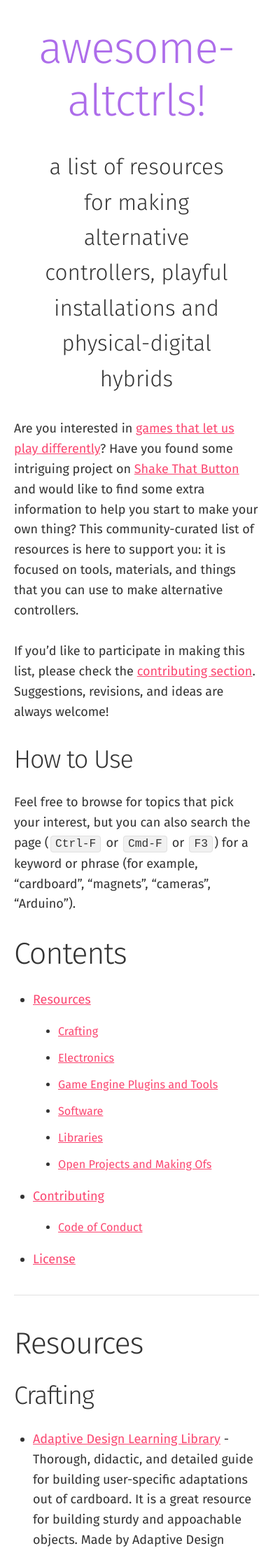
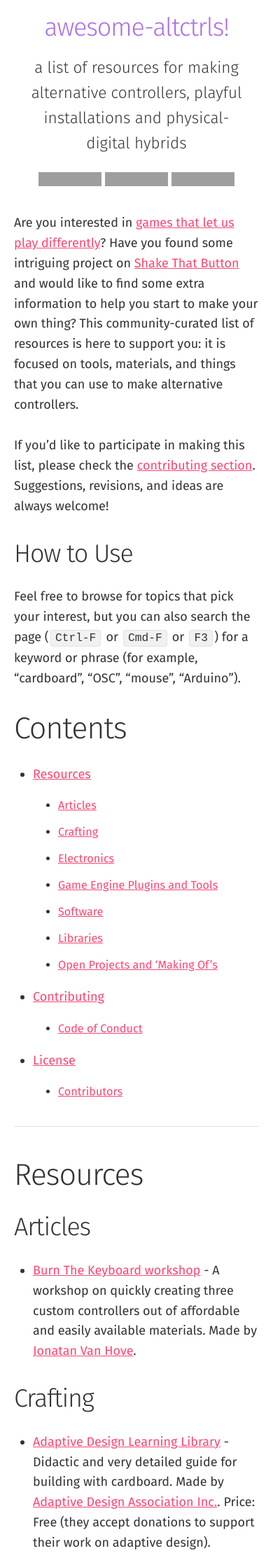
Before and after one commit to enricllagostera/altctrls-info, a Jekyll site: the page built from docs/index.md, in a window 390 px wide. Shown: the top 2219 px of the page at 70% size. Built offline with Jekyll 4.4.1, drawn with Linux system fonts in a browser that asks for light colours; some web fonts are replaced; some of the changed text lies outside the part shown; grey boxes are pictures that could not be loaded.

Commit message:
test with main readme

```diff
--- a/docs/_includes/head.html
+++ b/docs/_includes/head.html
@@ -12,6 +12,8 @@
 
   <link rel="icon" type="image/x-icon" href="{{ "/favicon.ico" | prepend: site.baseurl }}" />
 
+  <meta name="theme-color" content="#ad6dea">
+
   {% if jekyll.environment == "production" and site.google_analytics %}
   {% include google-analytics.html %}
   {% endif %}
--- a/docs/assets/style.scss
+++ b/docs/assets/style.scss
@@ -67,3 +67,32 @@ li {
 ul {
     margin-left: 1.5em;
 }
+
+.badges {
+    text-align: center;
+}
+
+.button.button-primary.contribution-btn {
+    background-color: #ad6dea;
+    border-color: #ad6dea;
+}
+
+@media (max-width: 550px) {
+    .intro-line {
+        font-family: 'Fira Sans', sans-serif;
+        font-size: 1.25em;
+        font-weight: 300;
+        text-align: center;
+        padding: 0 1em 0 1em;
+        margin: 0 0 1em 0;
+        text-transform: lowercase;
+    }
+
+    h1 {
+        font-size: 2em;
+        text-transform: lowercase;
+        margin: .5em 0 .5em 0;
+        color: #ad6dea;
+        text-align: center;
+    }
+}
--- a/docs/index.md
+++ b/docs/index.md
@@ -5,81 +5,97 @@ layout: default
 {{ site.description }}
 {: .intro-line}
 
+[![Awesome](https://awesome.re/badge.svg)](https://awesome.re) [![Issues](https://img.shields.io/github/issues/bevacqua/awesome-badges.svg)](https://github.com/enricllagostera/awesome-altctrls/issues) [![GitHub Stars](https://img.shields.io/github/stars/enricllagostera/awesome-altctrls.svg?style=social&label=Star)](https://github.com/enricllagostera/awesome-altctrls) <br/>
+{: .badges}
+
 Are you interested in [games that let us play differently](http://shakethatbutton.com/about-alternative-controllers/)? Have you found some intriguing project on [Shake That Button](http://shakethatbutton.com/) and would like to find some extra information to help you start to make your own thing? This community-curated list of resources is here to support you: it is focused on tools, materials, and things that you can use to make alternative controllers.
 
 If you'd like to participate in making this list, please check the [contributing section](#contributing). Suggestions, revisions, and ideas are always welcome!
 
 ### How to Use
 
-Feel free to browse for topics that pick your interest, but you can also search the page (`Ctrl-F` or `Cmd-F` or `F3`) for a keyword or phrase (for example, "cardboard", "magnets", "cameras", "Arduino").
+Feel free to browse for topics that pick your interest, but you can also search the page (`Ctrl-F` or `Cmd-F` or `F3`) for a keyword or phrase (for example, "cardboard", "OSC", "mouse", "Arduino").
 
 ## Contents <!-- omit in toc -->
 
 - [Resources](#resources)
+  - [Articles](#articles)
   - [Crafting](#crafting)
   - [Electronics](#electronics)
   - [Game Engine Plugins and Tools](#game-engine-plugins-and-tools)
   - [Software](#software)
   - [Libraries](#libraries)
-  - [Open Projects and Making Ofs](#open-projects-and-making-ofs)
+  - [Open Projects and 'Making Of's](#open-projects-and-making-ofs)
 - [Contributing](#contributing)
   - [Code of Conduct](#code-of-conduct)
 - [License](#license)
+  - [Contributors](#contributors)
 
 ---
 
 ## Resources
 
+### Articles
+
+- [Burn The Keyboard workshop](https://joon.be/portfolio/burn-the-keyboard/) - A workshop on quickly creating three custom controllers out of affordable and easily available materials. Made by [Jonatan Van Hove](https://joon.be/).
+
 ### Crafting
 
-- [Adaptive Design Learning Library](https://www.adaptivedesign.org/learning-library) - Thorough, didactic, and detailed guide for building user-specific adaptations out of cardboard. It is a great resource for building sturdy and appoachable objects. Made by Adaptive Design Association Inc. Price: Free.
-- [PVC Construction](https://www.instructables.com/id/PVC-101/) - Very practical guide about constructing things with PVC pipes: a lightweight and affordable material. Made by trevormates.
-- [Recipes for conductive and non-conductive dough](https://squishycircuits.com/pages/dough-recipes) - You can use these to create soft surfaces and malleable circuits for your games. Made by Squishy Circuits. Price: Free.
+- [Adaptive Design Learning Library](https://www.adaptivedesign.org/learning-library) - Didactic and very detailed guide for building with cardboard. Made by [Adaptive Design Association Inc.](https://www.adaptivedesign.org/). Price: Free (they accept donations to support their work on adaptive design).
+- [PVC Construction](https://www.instructables.com/id/PVC-101/) - Very practical guide about constructing things with PVC pipes: a lightweight and affordable material. Made by [trevormates](https://www.instructables.com/member/trevormates/). Price: Free. License: CC-BY-NC-SA.
+- [Recipes for conductive and non-conductive dough](https://squishycircuits.com/pages/dough-recipes) - You can use these to create soft surfaces and malleable circuits for your games. Made by [Squishy Circuits](https://squishycircuits.com/). Price: Free.
 - [Worbla](http://www.cosplaysupplies.com/store.php?p=WOBA1) - This is a thermoplastic used often for making costumes and cosplay props. It can be hand-molded when heated and is easy to prime and finish. Price: 29 USD for a small sheet.
 - [The Complete and Utter Beginner’s Guide to Worbla](https://www.worbla.com/?p=8020) - A guide on safety procedures and how to use Worbla. Made by Worbla.
 
 ### Electronics
 
 - [All About Circuits](https://www.allaboutcircuits.com/textbook/) - A website with texbooks, video lectures and a variety of materials about electronics. Made by EETech. Price: Free.
-- [Arduino Uno](https://store.arduino.cc/usa/arduino-uno-rev3) - A versatile board that has a good balance between number of connections, simplicity, and tons of libraries, examples, and compatible platforms. Made by Arduino. Price: 22 USD. License: open-source hardware.
-- Conductive thread resources.
-- [Makey Makey](https://makeymakey.com/) - A board that turns low-current connections into keypresses and mouse events, without changing any software. Great for turning bananas into keyboards! Made by JoyLabz. Price: 50 USD. License: Proprietary.
+- [Arduino Uno](https://store.arduino.cc/usa/arduino-uno-rev3) - A versatile board that has a good balance between number of connections, simplicity, and tons of libraries, examples, and compatible platforms. Made by [Arduino](https://www.arduino.cc/). Price: 22 USD. License: open-source hardware.
+- [Makey Makey](https://makeymakey.com/) - A board that turns low-current connections into keypresses and mouse events, without changing any software. Great for turning bananas into keyboards! Made by [JoyLabz](https://joylabz.com/). Price: 50 USD.
 - [Micro:bit](https://microbit.org/) - A small board with built-in accelerometers, compass and radio. It features a block-based visual programming system and can connect via USB and Bluetooth. Made by BBC. Price: 27 CAD.
-- [Teensy 3.2](https://www.pjrc.com/store/teensy32.html) - A versatile board that can simulate HID (human-interaction devices) and is compatible with many libraries. It features lots of pins in a small size. Made by PJRC. Price: 20 USD.
+- [Teensy 3.2](https://www.pjrc.com/store/teensy32.html) - A versatile board that can simulate HID (human-interaction devices) and is compatible with many libraries. It features lots of pins in a small size. Made by [PJRC](https://www.pjrc.com/). Price: 20 USD.
+- [Touch Board](https://www.bareconductive.com/shop/touch-board/) - A board for capacitive touch (create circuits with no grounding) and distance sensing, compatible with Arduino. Made by [BareConductive](https://www.bareconductive.com/). Price: 53 GBP.
 
 ### Game Engine Plugins and Tools
 
-If you are making a game using some specific game engines, you might be able to use some of the resources below to connect your alternative controller to the software.
+If you are making a game using some specific game engines, you might be able to use some of the resources below to connect your alternative controller to the game engine software.
 
-- Serial Port in Godot game engine.
-- Ardity : A serial port plugin for Unity.
-- Alan Zucconi's Arduino and Unity articles.
+- [Ardity](https://ardity.dwilches.com/) : An easy-to-use and setup serial port plugin for Unity. Made by [dwilches](https://github.com/dwilches). Price: Free. License: [Creative Commons Attribution](https://creativecommons.org/licenses/by/2.0/).
+- [GDSerialAsset](https://github.com/Superwaitsum/GDSerialAsset) - A plugin for sending and receiving serial port messages in the Godot game engine. Made by [Supwerwaitsum](https://github.com/Superwaitsum). Price: Free. License: MIT.
+- [How to Integrate Arduino with Unity](https://www.alanzucconi.com/2015/10/07/how-to-integrate-arduino-with-unity/) - A well-written and detailed tutorial that includes easy to adapt examples. Made by [Alan Zucconi](https://www.alanzucconi.com/). Price: Free.
+- MidiJack : A small library for receiving and sending MIDI messages in Unity.
 - OscJack : A small library for receiving and sending OSC messages in Unity.
-- MidiJack : A small library for receiving and sending MIDI messages in Unity.
 
 ### Software
 
-- [JoyToKey](https://joytokey.net/en/) - a desktop software that converts inputs from gamepads and joysticks to keyboard and mouse. Price: free trial and 7 USD for continued use. License: shareware.
+Here you can find general use applications and standalone software that can be useful we making, testing or planning your alternative controller project.
+
+- [JoyToKey](https://joytokey.net/en/) - A desktop software that converts inputs from gamepads and joysticks to keyboard and mouse. Made by [JTKSoft](https://jtksoft.net/ja/). Price: Free trial and 7 USD for continued use. License: shareware.
+- [Sensors2OSC](https://sensors2.org/osc/) - An Android application that sends data from the phones' sensors to any device via WiFi and OSC messages. Made by [SensorApps](https://github.com/SensorApps). Price: Free. License: [Available here](https://sensors2.org/osc/#license).
 
 ### Libraries
 
-- [Johnny-Five](http://johnny-five.io/) - a JavaScript library for accessing boards and sensors. Made by Bocoup and contributors. Price: free. License: MIT.
+These packages and libraries are not restricted to a specific game engine, programming language or development environment.
 
-### Open Projects and Making Ofs
+- [Johnny-Five](http://johnny-five.io/) - a JavaScript library for accessing boards and sensors. Made by [Bocoup](http://bocoup.com/) and contributors. Price: Free. License: MIT.
 
-Some times it can be helpful to see the source code, diagrams, documents, and process of different projects. This topic is a list of _making of_ articles, as well as free and open-source projects.
+### Open Projects and 'Making Of's
 
-- [Red Dirt](https://github.com/enricllagostera/RedDirt) - A narrative game using smartphone magnetic sensors, made in Unity, using [Sensing Gestures](https://github.com/enricllagostera/SensingGestures). Created by Enric Llagostera. Price: Free. License: LGPLv3.
+Sometimes it can be helpful to access and explore the source code, diagrams, documents, and processes of different projects. This topic is a list of _making of_ articles, as well as free and open-source alternative controllers.
+
+- [Red Dirt](https://github.com/enricllagostera/RedDirt) - A narrative game using smartphone magnetic sensors, made in Unity, using [Sensing Gestures](https://github.com/enricllagostera/SensingGestures). Made by [Enric Llagostera](https://enric.llagostera.com.br/). Price: Free. License: LGPLv3.
 
 ---
 
 ## Contributing
 
-Our goal is to slowly grow this list so it can help more folks. You are welcome to contribute with tools and resources that have helped you to create different ways to play / interact with a game.
+You can use the link below to propose new resources, help us fix errors in the list, suggest, comment or ask things.
 
-[You can use this link to propose new resources or help us fix errors in the list.](https://github.com/enricllagostera/awesome-altctrls/issues/new/choose) If you contribute, we will add your name (or nickname) to the contributors list by default, but you can opt-out too. Just mention that in your contribution issue.
+[Click here to contribute](https://github.com/enricllagostera/awesome-altctrls/issues/new/choose){: .button .button-primary .contribution-btn}
 
-We aim to be informative and support people in diverse situations. To help with that, we ask contributors to provide each link with a short description and, if possible, information about price and / or license. When possible, please credit the creators of the resource on your link description. If you want to add the link to a specific topic or even propose a new topic altogether, that is great too.
+Our goal is to slowly grow this list so it can help more folks. You are welcome to contribute with tools and resources! We aim to be informative and support people in diverse situations, and we prioritize affordable and approachable resources.
+
+To help with that, we ask contributors to provide each resource with a short description, information about price and / or license and credits (with a link) to the resource creators. If you want to add a resource to a specific topic or even propose a new topic altogether, that is great too. If you contribute, we will add your name (or nickname) and optionally a link to the contributors list by default, but you can opt-out too. Just mention that in your contribution.
 
 ### Code of Conduct
 
@@ -90,3 +106,10 @@ We aim to be informative and support people in diverse situations. To help with
 This list and website are licensed under an [Attribution-ShareAlike 4.0 International](https://creativecommons.org/licenses/by-sa/4.0) license. The linked tools and resources have their own licenses and terms.
 
 [![forthebadge cc-sa](http://ForTheBadge.com/images/badges/cc-sa.svg)](https://creativecommons.org/licenses/by-sa/4.0)
+
+### Contributors
+
+[awesome-altctrls!](https://enricllagostera.github.io/awesome-altctrls/) is created by a community of contributors, listed below in alphabetical order:
+
+- [Enric Llagostera](https://enric.llagostera.com.br/) (repo maintainer).
+{:.contributors-list}
```
Also changed, not shown: README.md.
